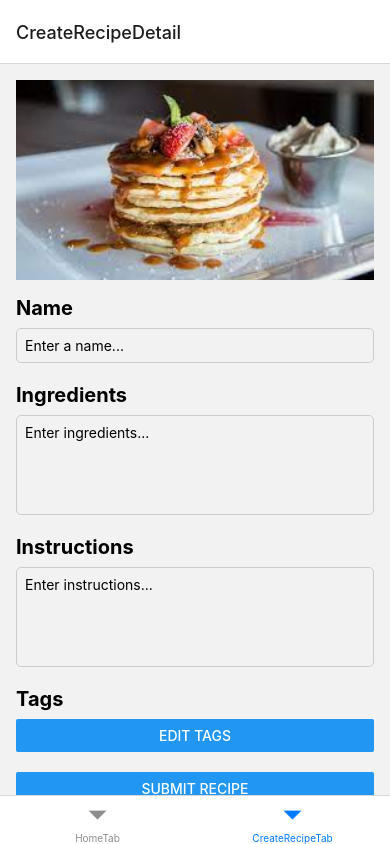
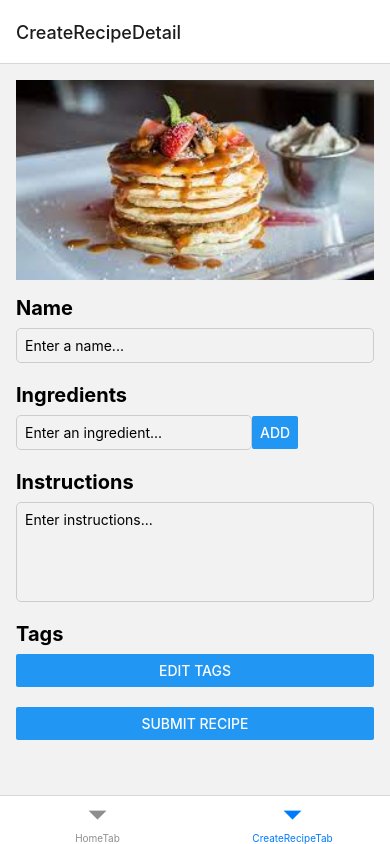
Before and after one commit to VictorApaez/cook-smart, a React Native app: screen /CreateRecipeTab in a window 390 px wide. Built offline with nearby package versions, Linux system fonts and the light colour scheme.

Commit message:
changed ingrediants to be an array and user will submit a new ingrediant one at a time adding it to the array

```diff
--- a/components/CreateRecipePage.tsx
+++ b/components/CreateRecipePage.tsx
@@ -11,14 +11,35 @@ import {
   SafeAreaView,
 } from 'react-native';
 import {TagEditor} from './TagEditor';
+import {createRecipe, Recipe} from './CategoriesData';
+type RecipeWithoutId = Omit<Recipe, 'id'>;
 
 export const CreateRecipePage: React.FC = () => {
-  const [recipe, setRecipe] = useState({
+  const [recipe, setRecipe] = useState<RecipeWithoutId>({
     name: '',
-    ingredients: '',
+    ingredients: [],
     instructions: '',
     tags: [] as string[],
+    image: require('../images/pank.jpeg'),
   });
+  const [currentIngredient, setCurrentIngredient] = useState('');
+
+  const handleAddIngredient = () => {
+    if (currentIngredient.trim() !== '') {
+      setRecipe(prev => ({
+        ...prev,
+        ingredients: [...prev.ingredients, currentIngredient.trim()],
+      }));
+      setCurrentIngredient('');
+    }
+  };
+
+  const handleRemoveIngredient = (index: number) => {
+    setRecipe(prev => ({
+      ...prev,
+      ingredients: prev.ingredients.filter((_, i) => i !== index),
+    }));
+  };
 
   const [tagEditorVisible, setTagEditorVisible] = useState(false);
 
@@ -31,7 +52,7 @@ export const CreateRecipePage: React.FC = () => {
   };
 
   const handleSubmit = () => {
-    console.log('Submitted data:', recipe);
+    createRecipe(recipe);
   };
 
   const handleTextChange = (fieldName: keyof typeof recipe) => {
@@ -57,13 +78,23 @@ export const CreateRecipePage: React.FC = () => {
 
         <View style={styles.section}>
           <Text style={styles.subTitle}>Ingredients</Text>
-          <TextInput
-            value={recipe.ingredients}
-            onChangeText={handleTextChange('ingredients')}
-            placeholder="Enter ingredients..."
-            style={styles.textInputMultiLine}
-            multiline
-          />
+
+          <View style={styles.ingredientInputContainer}>
+            <TextInput
+              value={currentIngredient}
+              onChangeText={setCurrentIngredient}
+              placeholder="Enter an ingredient..."
+              style={styles.textInputSingleLine}
+            />
+            <Button title="Add" onPress={handleAddIngredient} />
+          </View>
+
+          {recipe.ingredients.map((ingredient, index) => (
+            <View key={index} style={styles.ingredientItem}>
+              <Text>• {ingredient}</Text>
+              <Button title="X" onPress={() => handleRemoveIngredient(index)} />
+            </View>
+          ))}
         </View>
 
         <View style={styles.section}>
@@ -140,6 +171,18 @@ const styles = StyleSheet.create({
     marginRight: 5,
     marginBottom: 5,
   },
+  ingredientInputContainer: {
+    flexDirection: 'row',
+    alignItems: 'center',
+  },
+  ingredientItem: {
+    flexDirection: 'row',
+    alignItems: 'center',
+    justifyContent: 'space-between',
+    paddingLeft: 20,
+    paddingRight: 20,
+    paddingTop: 10,
+  },
 });
 
 export default CreateRecipePage;
```
